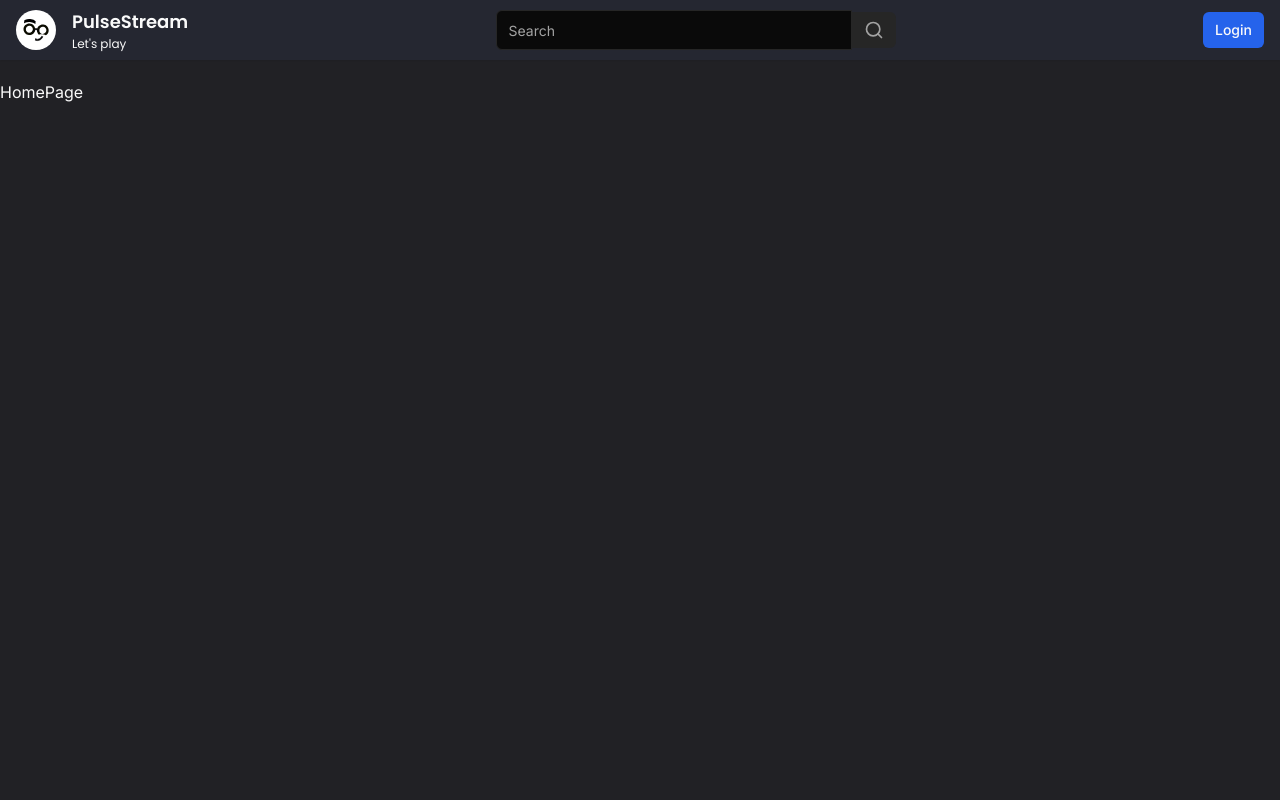
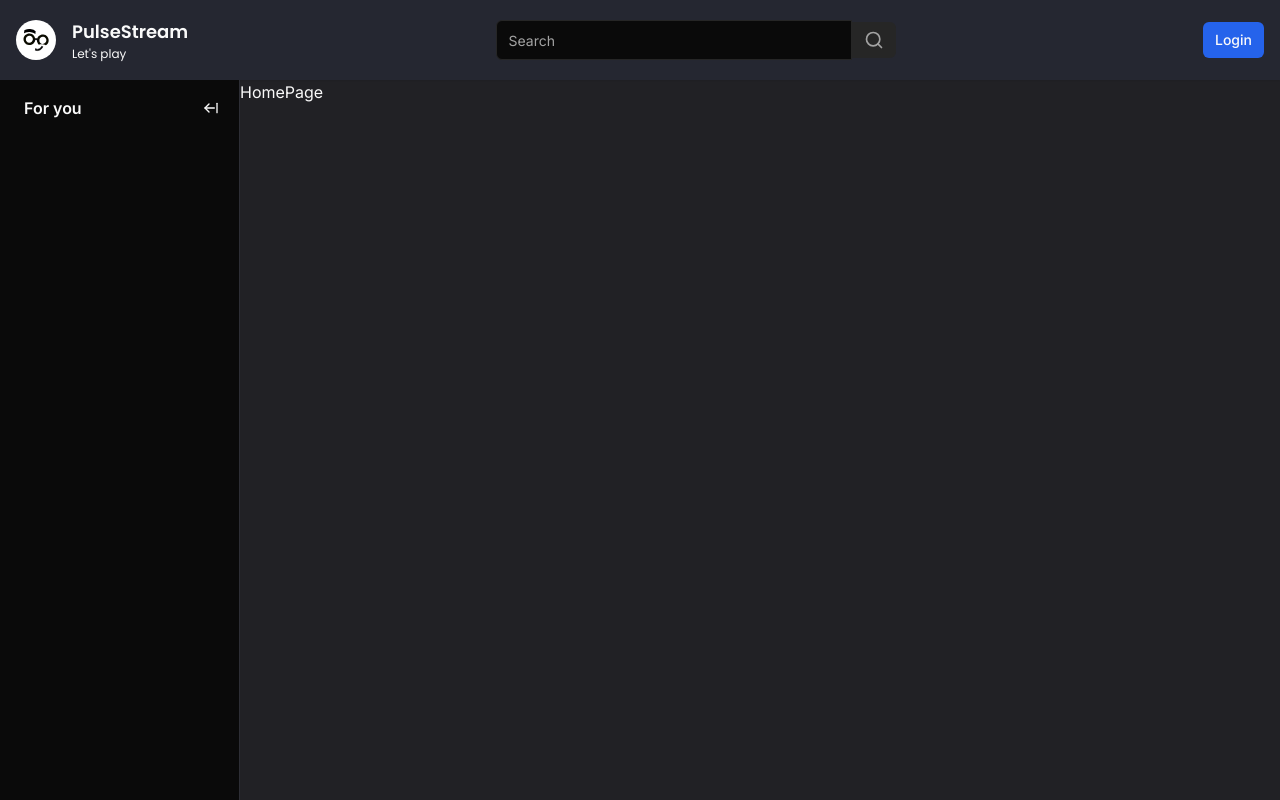
Before and after one commit to rajveer-srivastava/PulseStream, a Next.js app: page / in a window 1280 px wide. Built offline with nearby package versions, Linux system fonts and the light colour scheme; no server answers.

Commit message:
Sidebar with Toggle button

```diff
--- /dev/null
+++ b/app/(browse)/_components/container.tsx
@@ -0,0 +1,26 @@
+"use client";
+import { useEffect } from "react";
+import { useMediaQuery } from "usehooks-ts";
+import { cn } from "@/lib/utils";
+import { useSidebar } from "@/store/use-sidebar";
+interface ContainerProps {
+  children: React.ReactNode;
+}
+export const Container = ({ children }: ContainerProps) => {
+  const matches = useMediaQuery("(max-width: 1024px)");
+  const { collapsed, onCollapse, onExpand } = useSidebar((state) => state);
+  useEffect(() => {
+    if (matches) {
+      onCollapse();
+    } else {
+      onExpand();
+    }
+  }, [matches, onCollapse, onExpand]);
+  return (
+    <div
+      className={cn("flex-1 ", collapsed ? "ml-[70px]" : "ml-[70px] lg:ml-60")}
+    >
+      {children}
+    </div>
+  );
+};
--- a/app/(browse)/_components/navbar/index.tsx
+++ b/app/(browse)/_components/navbar/index.tsx
@@ -5,8 +5,8 @@
 export const Navbar = () => {
   return (
     <nav
-      className="fixed top-0 w-full h-30 z-[49] bg-[#252731]
-        px-2 py-2 lg:px-4 flex justify-between items-center shadow-sm"
+      className="fixed top-0 w-full h-20 z-[49] bg-[#252731]
+        px-2 lg:px-4 flex justify-between items-center shadow-sm"
     >
       <Logo />
       <Search />
--- /dev/null
+++ b/app/(browse)/_components/sidebar/index.tsx
@@ -0,0 +1,9 @@
+import { Toggle } from "./toggle";
+import { Wrapper } from "./wrapper";
+export const Sidebar = () => {
+  return (
+    <Wrapper>
+      <Toggle />
+    </Wrapper>
+  );
+};
--- /dev/null
+++ b/app/(browse)/_components/sidebar/toggle.tsx
@@ -0,0 +1,38 @@
+"use client";
+
+import { Hint } from "@/components/hint";
+import { Button } from "@/components/ui/button";
+import { useSidebar } from "@/store/use-sidebar";
+import { ArrowLeftFromLine, ArrowRightFromLine } from "lucide-react";
+export const Toggle = () => {
+  const { collapsed, onExpand, onCollapse } = useSidebar((state) => state);
+
+  const label = collapsed ? "Expand" : "Collapse";
+  return (
+    <>
+      {collapsed && (
+        <div className="hidden lg:flex w-full items-center justify-center pt-4 mb-4">
+          <Hint label={label} side="right" asChild>
+            <Button onClick={onExpand} variant="ghost" className="h-auto p-2">
+              <ArrowRightFromLine className="h-4 w-4" />
+            </Button>
+          </Hint>
+        </div>
+      )}
+      {!collapsed && (
+        <div className="p-3 pl-6 mb-2 flex items-center w-full">
+          <p className="font-semibold text-primary">For you</p>
+          <Hint label={label} side="right" asChild>
+            <Button
+              onClick={onCollapse}
+              className="h-auto p-2 ml-auto"
+              variant="ghost"
+            >
+              <ArrowLeftFromLine className="h-4 w-4" />
+            </Button>
+          </Hint>
+        </div>
+      )}
+    </>
+  );
+};
--- /dev/null
+++ b/app/(browse)/_components/sidebar/wrapper.tsx
@@ -0,0 +1,19 @@
+"use client";
+import { cn } from "@/lib/utils";
+import { useSidebar } from "@/store/use-sidebar";
+interface WrapperProps {
+  children: React.ReactNode;
+}
+export const Wrapper = ({ children }: WrapperProps) => {
+  const { collapsed } = useSidebar((state) => state);
+  return (
+    <aside
+      className={cn(
+        "fixed left-0 flex flex-col w-60 h-full bg-background border-r border-[#2D2E35] z-50 ",
+        collapsed && "w-[70px]"
+      )}
+    >
+      {children}
+    </aside>
+  );
+};
--- a/app/(browse)/layout.tsx
+++ b/app/(browse)/layout.tsx
@@ -1,10 +1,15 @@
+import { Container } from "./_components/container";
 import { Navbar } from "./_components/navbar";
+import { Sidebar } from "./_components/sidebar";
 
 const BrowseLayout = ({ children }: { children: React.ReactNode }) => {
   return (
     <>
       <Navbar />
-      <div className="flex h-full pt-20">{children}</div>
+      <div className="flex h-full pt-20">
+        <Sidebar />
+        <Container>{children}</Container>
+      </div>
     </>
   );
 };
--- /dev/null
+++ b/components/hint.tsx
@@ -0,0 +1,29 @@
+import {
+  Tooltip,
+  TooltipContent,
+  TooltipProvider,
+  TooltipTrigger,
+} from "@/components/ui/tooltip";
+interface HintProps {
+  label: string;
+  children: React.ReactNode;
+  asChild?: boolean;
+  side?: "top" | "bottom" | "left" | "right";
+  align?: "start" | "center" | "end";
+}
+export const Hint = ({ label, children, asChild, side, align }: HintProps) => {
+  return (
+    <TooltipProvider>
+      <Tooltip delayDuration={0}>
+        <TooltipTrigger asChild={asChild}>{children}</TooltipTrigger>
+        <TooltipContent
+          className="text-black bg-white"
+          side={side}
+          align={align}
+        >
+          <p className="font-semibold">{label}</p>
+        </TooltipContent>
+      </Tooltip>
+    </TooltipProvider>
+  );
+};
--- /dev/null
+++ b/components/ui/tooltip.tsx
@@ -0,0 +1,23 @@
+"use client";
+import * as React from "react";
+import * as TooltipPrimitive from "@radix-ui/react-tooltip";
+import { cn } from "@/lib/utils";
+const TooltipProvider = TooltipPrimitive.Provider;
+const Tooltip = TooltipPrimitive.Root;
+const TooltipTrigger = TooltipPrimitive.Trigger;
+const TooltipContent = React.forwardRef<
+  React.ElementRef<typeof TooltipPrimitive.Content>,
+  React.ComponentPropsWithoutRef<typeof TooltipPrimitive.Content>
+>(({ className, sideOffset = 4, ...props }, ref) => (
+  <TooltipPrimitive.Content
+    ref={ref}
+    sideOffset={sideOffset}
+    className={cn(
+      "z-50 overflow-hidden rounded-md border bg-popover px-3 py-1.5 text-sm text-popover-foreground shadow-md animate-in fade-in-0 zoom-in-95 data-[state=closed]:animate-out data-[state=closed]:fade-out-0 data-[state=closed]:zoom-out-95 data-[side=bottom]:slide-in-from-top-2 data-[side=left]:slide-in-from-right-2 data-[side=right]:slide-in-from-left-2 data-[side=top]:slide-in-from-bottom-2",
+      className
+    )}
+    {...props}
+  />
+));
+TooltipContent.displayName = TooltipPrimitive.Content.displayName;
+export { Tooltip, TooltipTrigger, TooltipContent, TooltipProvider };
--- a/package.json
+++ b/package.json
@@ -14,6 +14,7 @@
     "@prisma/client": "^5.19.1",
     "@radix-ui/react-icons": "^1.3.0",
     "@radix-ui/react-slot": "^1.1.0",
+    "@radix-ui/react-tooltip": "^1.1.3",
     "class-variance-authority": "^0.7.0",
     "clsx": "^2.1.1",
     "lucide-react": "^0.438.0",
@@ -25,7 +26,9 @@
     "shadcn-ui": "^0.9.2",
     "svix": "^1.32.0",
     "tailwind-merge": "^2.5.2",
-    "tailwindcss-animate": "^1.0.7"
+    "tailwindcss-animate": "^1.0.7",
+    "usehooks-ts": "^3.1.0",
+    "zustand": "^5.0.0-rc.2"
   },
   "devDependencies": {
     "@types/node": "^20",
--- /dev/null
+++ b/store/use-sidebar.ts
@@ -0,0 +1,11 @@
+import { create } from "zustand";
+interface SidebarStore {
+  collapsed: boolean;
+  onExpand: () => void;
+  onCollapse: () => void;
+}
+export const useSidebar = create<SidebarStore>((set) => ({
+  collapsed: false,
+  onExpand: () => set(() => ({ collapsed: false })),
+  onCollapse: () => set(() => ({ collapsed: true })),
+}));
```
Also changed, not shown: 1 other file (tests, documents, lock files or other folders).
